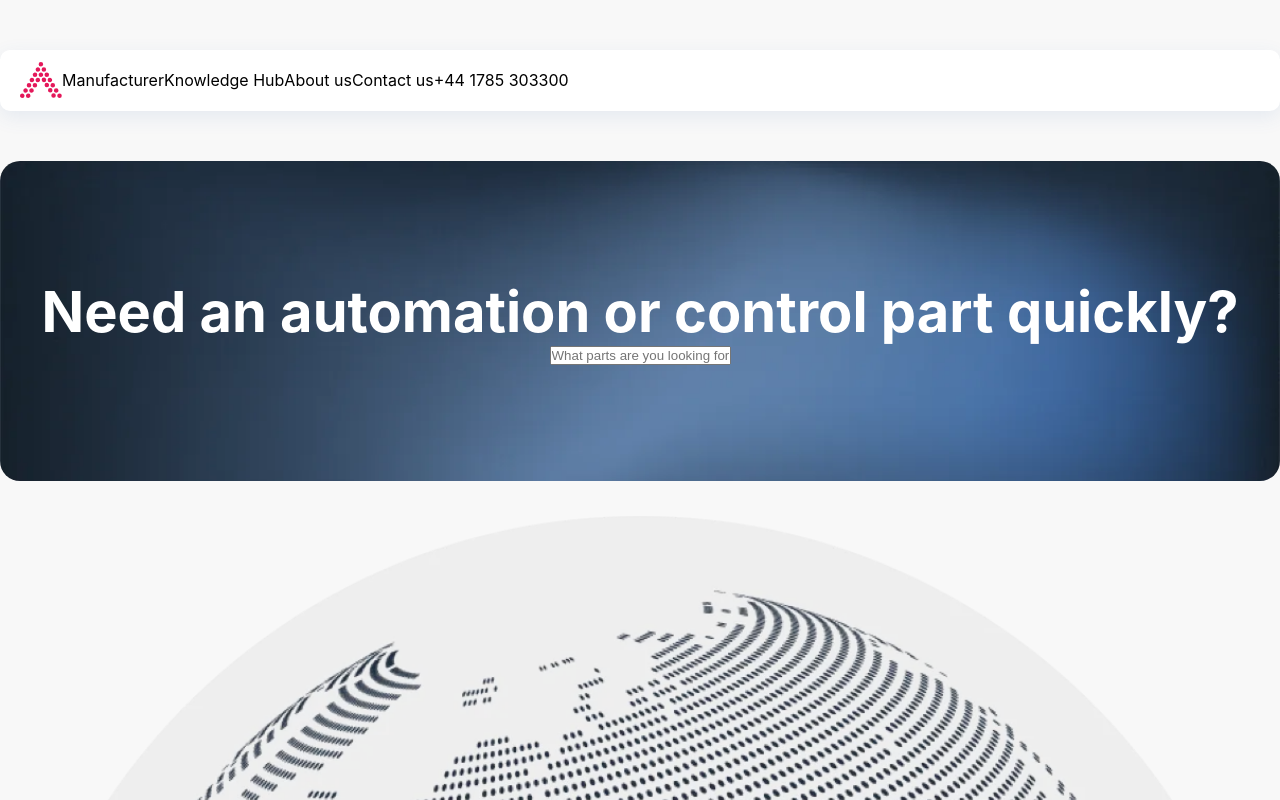
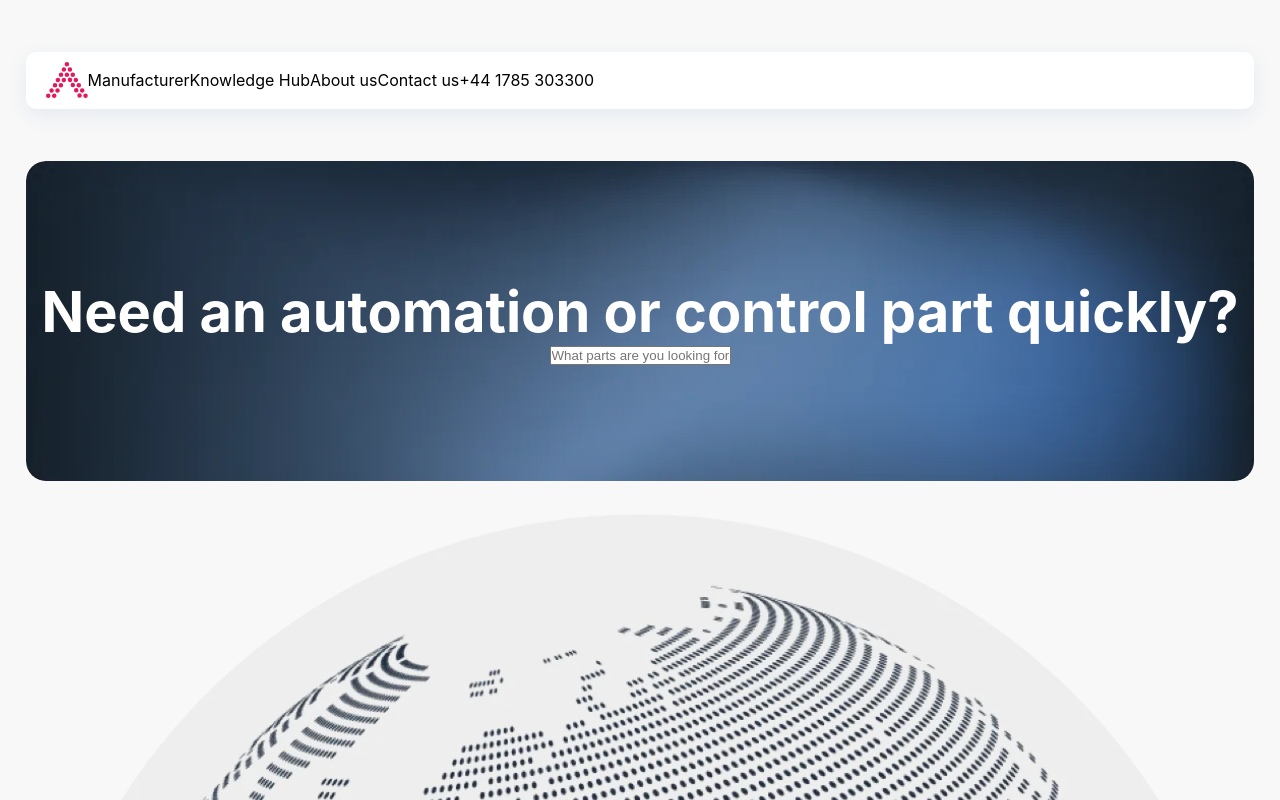
Before and after one commit to emmanuelojiji/eua-refresh, a React (Create React App) app: page / in a window 1280 px wide. Shown: the top 800 px of the page. Built offline with nearby package versions, Linux system fonts and the light colour scheme.

Commit message:
refactor: margin left right added to header

```diff
--- a/src/App.scss
+++ b/src/App.scss
@@ -2,6 +2,7 @@
   text-align: center;
   background: #f8f8f8;
   height: 1000vh;
+  padding: 0 2%;
 }
 
 .app-wrap {
--- a/src/components/Header.js
+++ b/src/components/Header.js
@@ -3,6 +3,7 @@ import logo from "../media/eua-logo.svg";
 const Header = () => {
   return (
     <header>
+      <div className="header-content">
         <img src={logo} />
         <nav>Manufacturer</nav>
         <nav>Knowledge Hub</nav>
@@ -10,6 +11,7 @@ const Header = () => {
         <nav>Contact us</nav>
 
         <p>+44 1785 303300</p>
+      </div>
     </header>
   );
 };
--- a/src/components/Header.scss
+++ b/src/components/Header.scss
@@ -1,19 +1,29 @@
 header {
+  padding-left: 2%;
+  padding-right: 2%;
   width: 100%;
-  max-width: 1500px;
+
+  position: fixed;
+  top: 50px;
+  left: 50%;
+  transform: translateX(-50%);
+  height: 61px;
+  z-index: 1;
   display: flex;
   align-items: center;
-  height: 61px;
-  margin: 0 0 33px;
+  justify-content: center;
+}
+
+.header-content {
+  max-width: 1500px;
+  width: 100%;
+  display: flex;
+  align-items: center;
+
   padding: 10px 10px 11px 20px;
   border-radius: 10px;
   -webkit-backdrop-filter: blur(20px);
   backdrop-filter: blur(20px);
   box-shadow: 0 6px 20px 0 rgba(62, 111, 174, 0.1);
   background-color: #fff;
-  position: fixed;
-  top: 50px;
-  left: 50%;
-  transform: translateX(-50%);
-  z-index: 1;
 }
```
Lines whose indentation alone changed are shown as unchanged.
